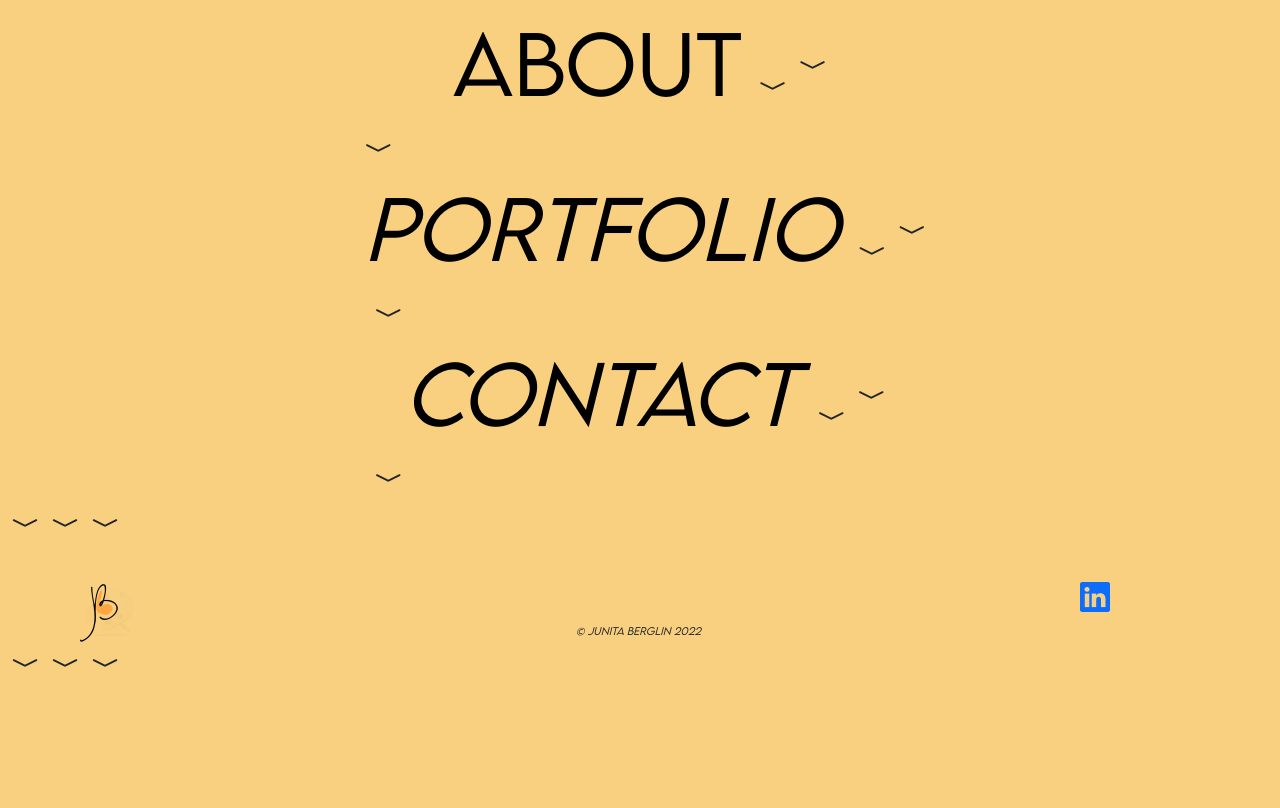
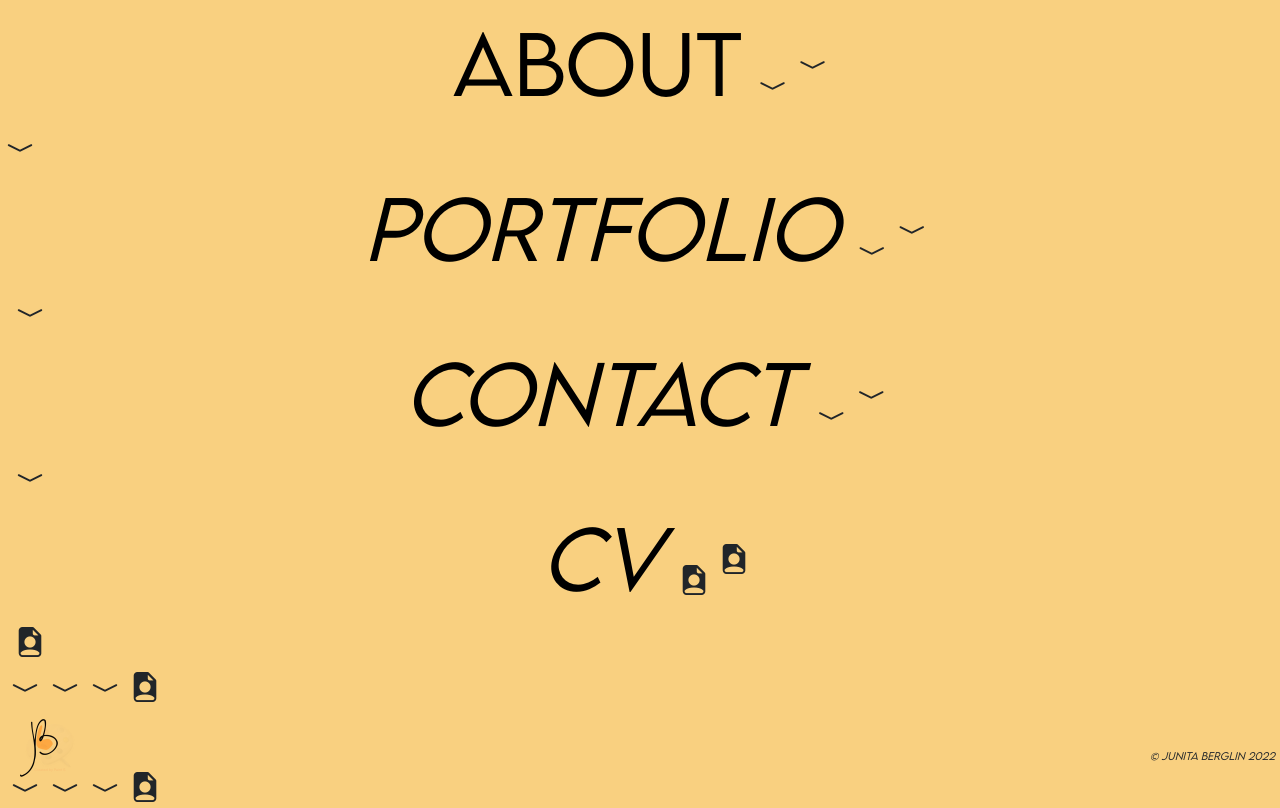
Before and after one commit to JunitaBerglin/PORTFOLIO_JUNITA, a website built with Parcel: page src/index.html in a window 1280 px wide. Shown: the part 677-1485 px from the top of the page. Before the commit the page ends 1360 px from the top, so only its background shows below. Built offline with nearby package versions, Linux system fonts and the light colour scheme; a web font is replaced by a local one.

Commit message:
added cv

```diff
--- a/src/index.html
+++ b/src/index.html
@@ -102,23 +102,26 @@
           </div>
         </div>
         <div id="contactWrapper"></div>
+
+        <div class="navigation__contact" id="contactClick">
+          <div>
+            <a class="navigation__contact--text" href="../src/attributes/Junita Berglin CV 2023.pdf" target="_blank">CV</a>
+            <i
+              class="bi bi-file-earmark-person-fill navigation__arrowIcon"
+              id="contactIcon"</i>
+          </div>
+        </div>
+
       </nav>
       <!--logga-->
       <footer class="footer">
+
         <div class="footer__logo">
-          <img src="attributes/jb_logo_.png" alt="" width="100" />
+          <img src="attributes/jb_logo_.png" alt="" width="100px" />
         </div>
-        <div class="footer__social">
-          <!--linkedin-->
+        <div class="footer__copywrite">© Junita Berglin 2022</div>
+      </footer>
 
-          <a href="https://www.linkedin.com/in/junita-berglin/">
-            <i
-              class="bi bi-linkedin"
-              title="Junita Berglins linkedin"></i
-          ></a>
-        </div>
-      </footer>
-      <div class="footer__copywrite">© Junita Berglin 2022</div>
     </main>
   </body>
 </html>
--- a/src/scss/_startpage.scss
+++ b/src/scss/_startpage.scss
@@ -102,34 +102,15 @@
 .footer {
   display: flex;
   justify-content: space-between;
-  margin-top: 30px;
-
-  &__logo {
-    height: 5px;
-    width: 5px;
-    margin-left: 5px;
-    @include mix.desktop {
-      margin-left: 60px;
-    }
-  }
-
-  &__social {
-    @include mix.link;
-    height: 50px;
-    width: 50px;
-    margin-right: 10px;
-    color: black;
-    @include mix.desktop {
-      margin-right: 150px;
-    }
-  }
 
   &__copywrite {
     font-size: 10px;
-    margin-left: 200px;
-    @include mix.desktop {
-      margin-left: 45%;
-    }
+    margin-right: 5px;
+    margin-top: 40px;
+  }
+  &__logo {
+    width: 20px;
+    height: 20px;
   }
 }
 
@@ -152,7 +133,7 @@
     display: flex;
     justify-content: center;
     align-items: center;
-    width: 100%;
+    width: 100vw;
     height: 30%;
     &:hover {
       background-color: #ffffdf;
@@ -174,7 +155,7 @@
     display: flex;
     justify-content: center;
     align-items: center;
-    width: 100%;
+    width: 100vw;
     height: 30%;
     &:hover {
       background-color: #ffffdf;
@@ -196,7 +177,7 @@
     display: flex;
     justify-content: center;
     align-items: center;
-    width: 100%;
+    width: 100vw;
     height: 30%;
     &:hover {
       background-color: #ffffdf;
--- a/src/ts/modules/pages/contact.ts
+++ b/src/ts/modules/pages/contact.ts
@@ -57,6 +57,8 @@ export function contact() {
     document.createElement("textarea");
   const contactFormSubmitButton: HTMLButtonElement =
     document.createElement("button");
+  const contactPageEmail: HTMLParagraphElement =
+    document.createElement("p");
 
   contactWrapper.setAttribute("id", "contact");
   contactWrapper.classList.add("contact");
@@ -81,6 +83,7 @@ export function contact() {
   contactFormPhoneInput.classList.add("form__input");
   contactFormMessageInput.classList.add("form__input--message");
   contactFormSubmitButton.classList.add("form__button");
+  contactPageText.classList.add("contact__email");
 
   contactForm.method = "POST";
   contactForm.action =
@@ -127,6 +130,8 @@ export function contact() {
   contactFormPhoneLabel.innerHTML = "Phone";
   contactFormMessageLabel.innerHTML = "Your Message";
   contactFormSubmitButton.innerHTML = "Submit";
+  contactPageEmail.innerHTML =
+    "Otherwise, email me at junita.berglin@gmail.com!";
 
   contactForm.appendChild(contactFormNameContainer);
   contactForm.appendChild(contactFormContactContainer);
@@ -156,5 +161,6 @@ export function contact() {
   contactWrapper.appendChild(contactPageTitle);
   contactWrapper.appendChild(contactPageText);
   contactWrapper.appendChild(contactForm);
+  contactWrapper.appendChild(contactPageEmail);
   //  document.body.appendChild(contactWrapper);
 }
```
Also changed, not shown: 1 other file.
